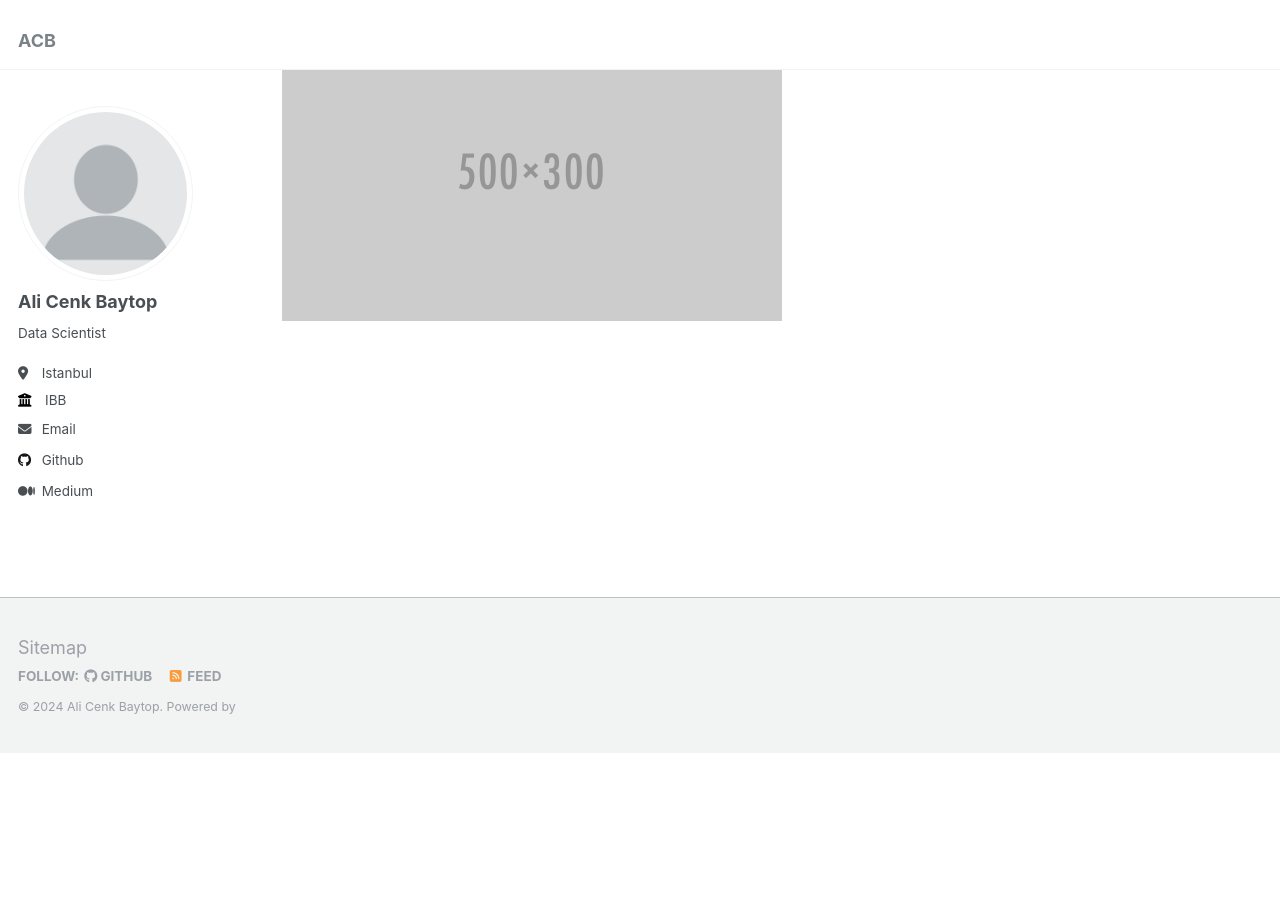
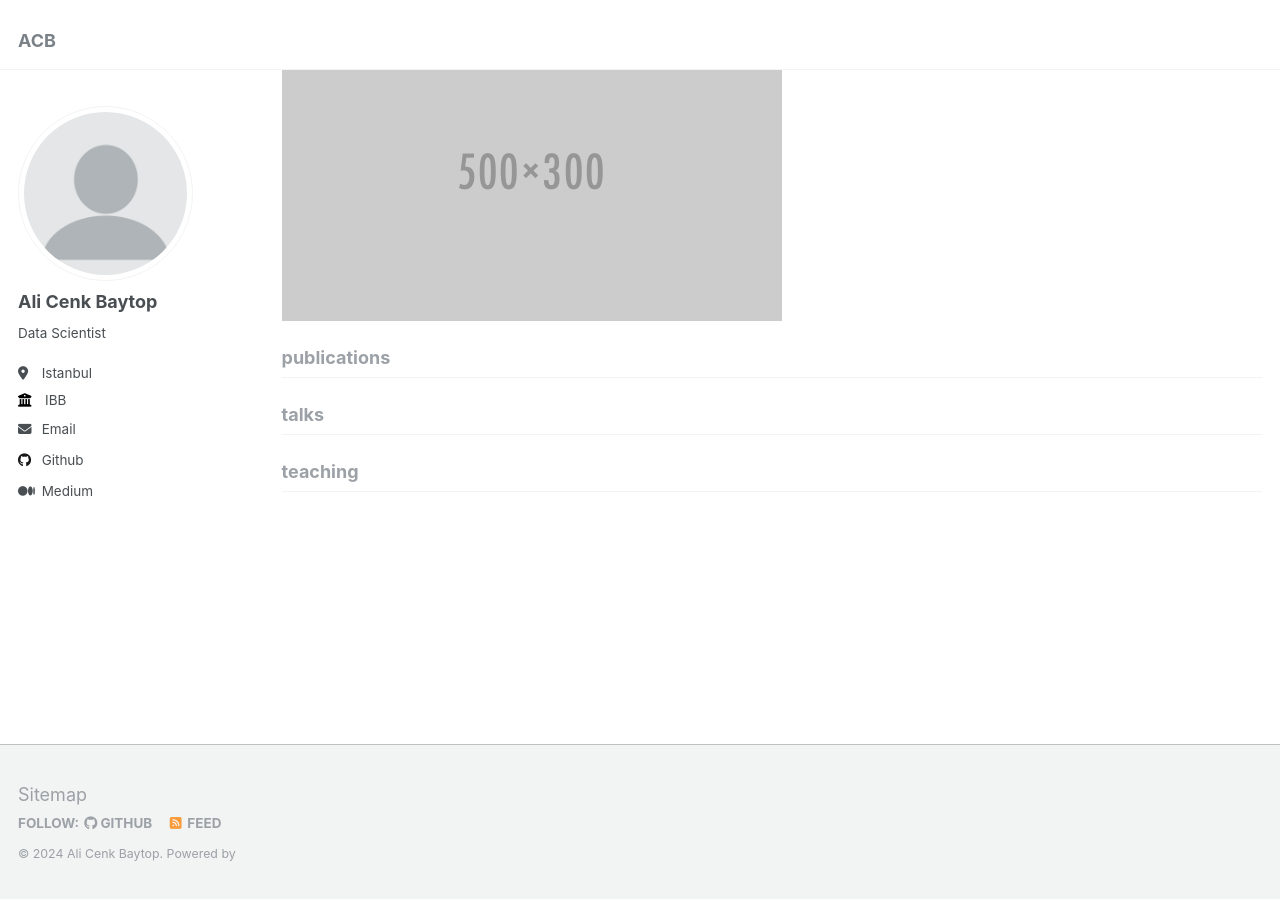
Before and after one commit to alicenkbaytop/alicenkbaytop.github.io, a Jekyll site: the page built from _pages/collection-archive.html, in a window 1280 px wide and 900 px high, scrolled down 771 px. Built offline with Jekyll 4.4.1, drawn with Linux system fonts in a browser that asks for light colours; before the commit the page ends 1523 px from its top, so only the background shows below that; some of the changed lines change nothing that is shown.

Commit message:
rechanged files

```diff
--- a/_config.yml
+++ b/_config.yml
@@ -209,7 +209,16 @@
 
 # These settings control the types of collections used by the template
 collections:
+  teaching:
+    output: true
+    permalink: /:collection/:path/
+  publications:
+    output: true
+    permalink: /:collection/:path/
   portfolio:
+    output: true
+    permalink: /:collection/:path/
+  talks:
     output: true
     permalink: /:collection/:path/
 
@@ -234,6 +243,24 @@
     values:
       layout: single
       author_profile: true
+  # _teaching
+  - scope:
+      path: ""
+      type: teaching
+    values:
+      layout: single
+      author_profile: true
+      share: true
+      comments: true
+  # _publications
+  - scope:
+      path: ""
+      type: publications
+    values:
+      layout: single
+      author_profile: true
+      share: true
+      comments: true
   # _portfolio
   - scope:
       path: ""
@@ -243,6 +270,14 @@
       author_profile: true
       share: true
       comment: true
+  # _talks
+  - scope:
+      path: ""
+      type: talks
+    values:
+      layout: talk
+      author_profile: true
+      share: true
 
 
 # Sass/SCSS
```
